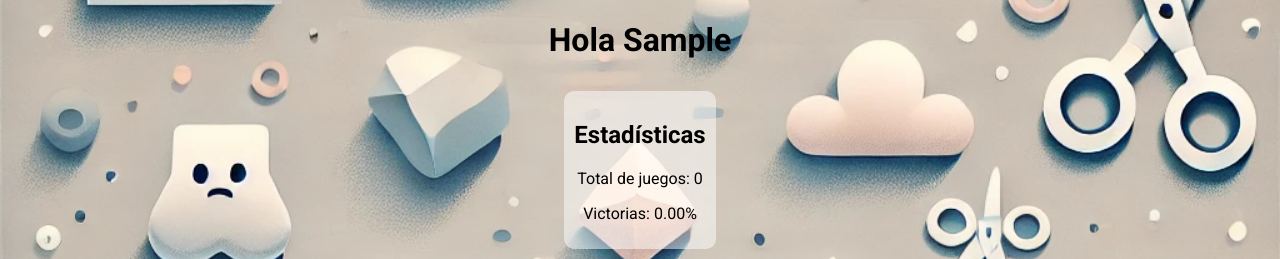
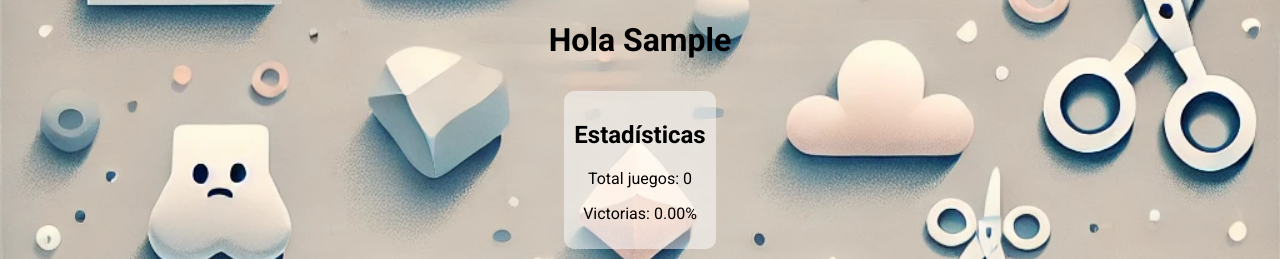
Before and after one commit to Elenacabe/PracticaPSW, a React (Create React App) app: page / in a window 1280 px wide. Both pictures are taken after typing "Sample" into the empty fields and a click on the button "Jugar". Shown: the top 259 px of the page. Built offline with nearby package versions, Linux system fonts and the light colour scheme.

Commit message:
total juegos

```diff
--- a/src/App.js
+++ b/src/App.js
@@ -34,7 +34,7 @@ function App() {
           <h1>Hola {user}</h1>
           <div className="text-box stats-container">
             <h2>Estadísticas</h2>
-            <p>Total de juegos: {stats.totalGames}</p>
+            <p>Total juegos: {stats.totalGames}</p>
             <p>Victorias: {stats.winPercentage}%</p>
           </div>
           <Game onPlay={addToHistory} />
```
